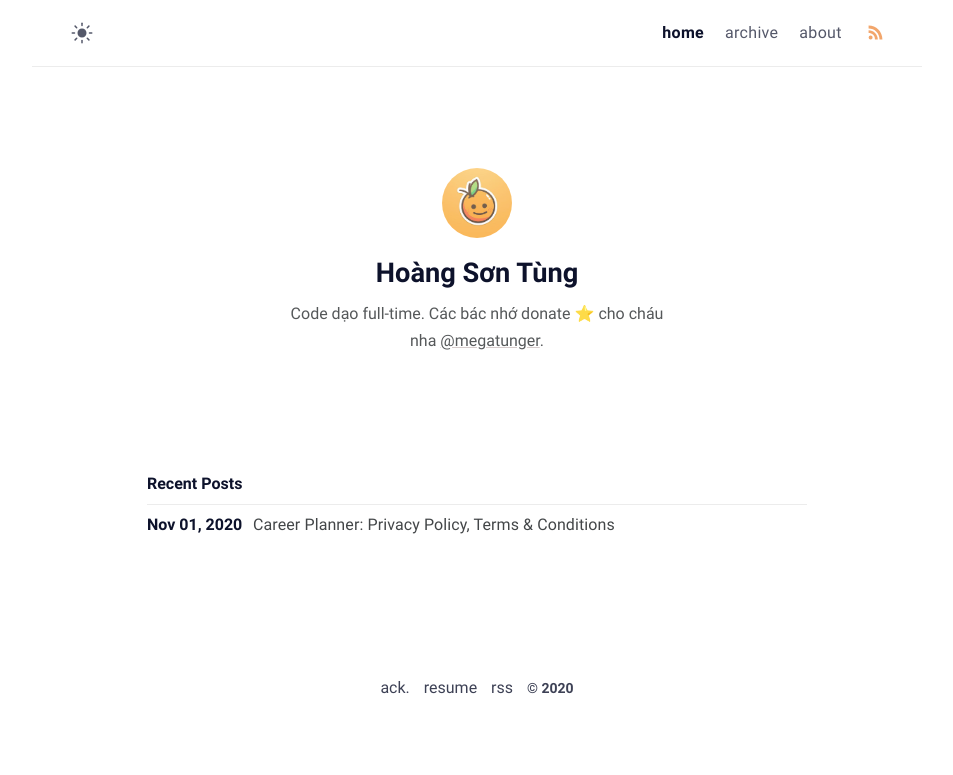
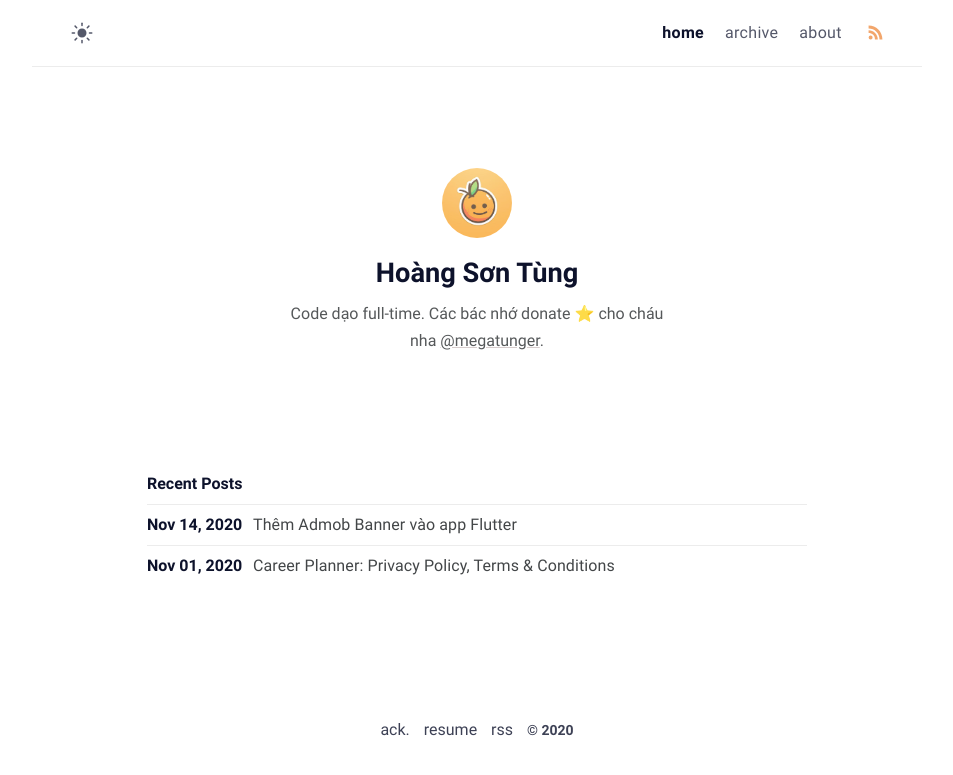
Before and after one commit to megatunger/PersonalBlog, a Jekyll site: the page built from index.md, in a window 1280 px wide. Shown: the top 775 px of the page, without its empty margins (163-1116 px from the left). Built offline with Jekyll 4.4.1, drawn with Linux system fonts in a browser that asks for light colours; some of the changed lines change nothing that is shown.

Commit message:
Change directory

````diff
--- a/_posts/2020/11/Them-admob-banner-vao-app-flutter.markdown
+++ b/_posts/2020/11/14/2020-11-14-them-admob-banner-vao-app-flutter.markdown
@@ -4,9 +4,6 @@
 date:   2020-11-14 15:54:00 +0700
 categories: admob, flutter, lua lep
 ---
-
-
-## Thêm Admob Banner vào app Flutter
 
 Như các bác đã biết, Google Admob là nền tảng để Google hiển thị quảng cáo trên App của các bác, đồng thời giúp các bác có thể kiếm thêm chút tiền cafe hằng tháng. Hôm nay cháu xin giới thiệu cách để tích hợp vào app Flutter của các bác, hiển thị cố định ở cạnh dưới trên App.
 
@@ -204,7 +201,7 @@
 
 ```
 
-quay trở lại hàm initState của main.dart các bác cho bật ad
+quay trở lại hàm initState của main.dart các bác gọi `Ads.showBannerAd()`
 
 **main.dart**
 ```dart
````
Also changed, not shown: _posts/2020/11/14/Screen Shot 2020-11-14 at 16.08.11.png (renamed from _posts/2020/11/Screen Shot 2020-11-14 at 16.08.11.png), _posts/2020/11/14/Screen Shot 2020-11-14 at 16.22.14.png (renamed from _posts/2020/11/Screen Shot 2020-11-14 at 16.22.14.png), _posts/2020/11/14/Screen Shot 2020-11-14 at 16.32.55.png (renamed from _posts/2020/11/Screen Shot 2020-11-14 at 16.32.55.png), _posts/2020/11/14/Screen Shot 2020-11-14 at 16.48.50.png (renamed from _posts/2020/11/Screen Shot 2020-11-14 at 16.48.50.png).
